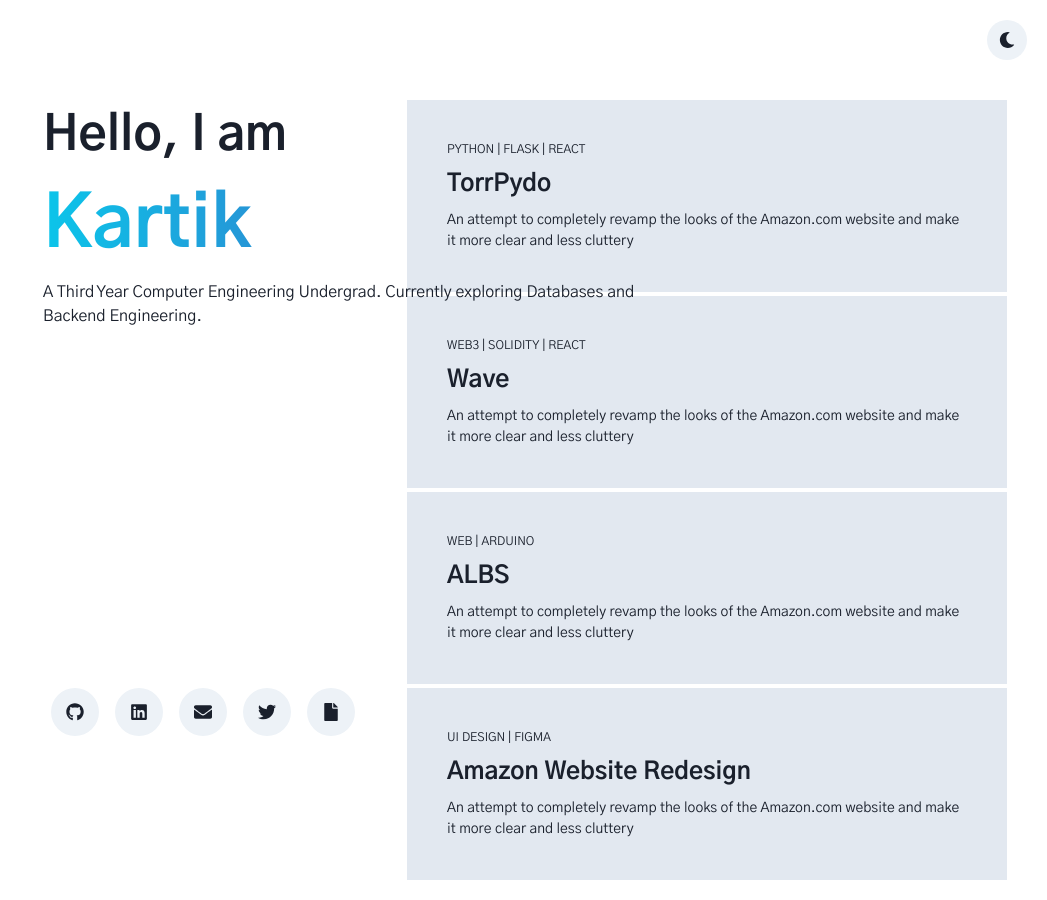
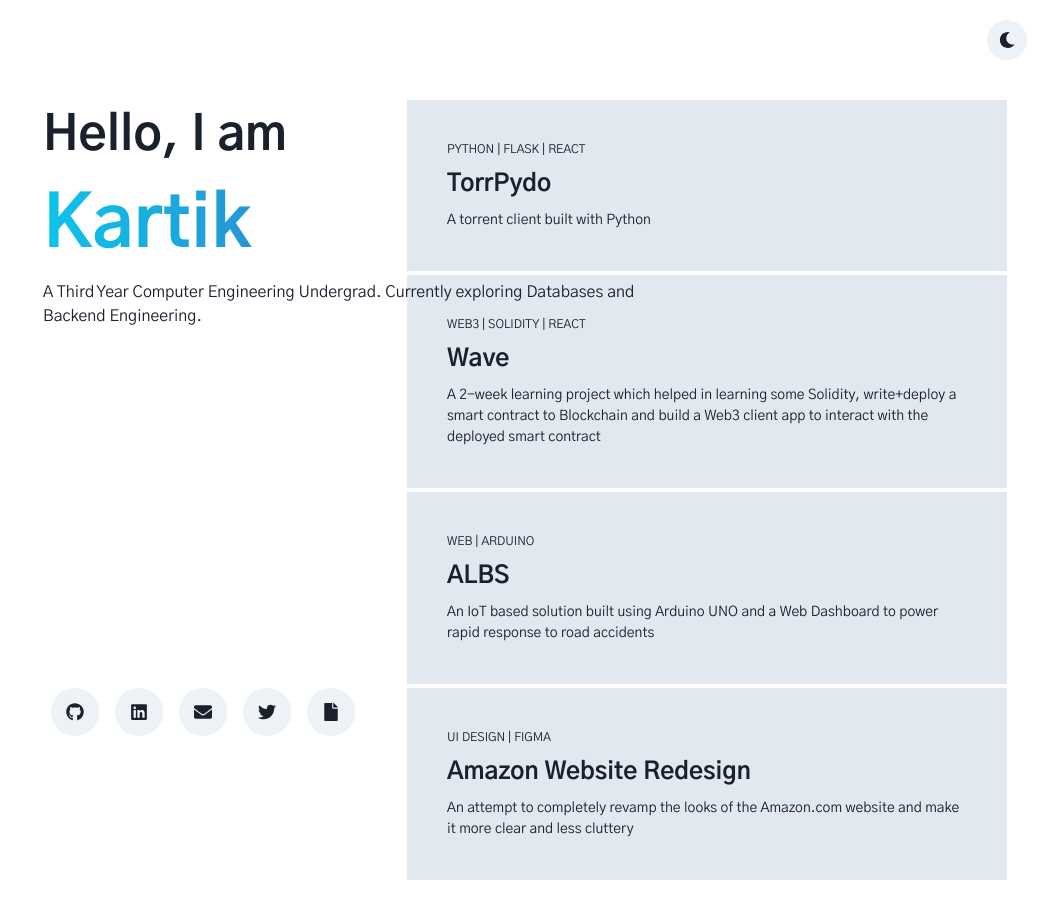
Before and after one commit to KRPoojari/portfolio, a React (Create React App) app: page / in a window 1280 px wide. Shown: the whole page, without its empty margins (233-1280 px from the left). Built offline with nearby package versions, Linux system fonts and the light colour scheme.

Commit message:
Changed Project descriptions

```diff
--- a/src/App.js
+++ b/src/App.js
@@ -20,13 +20,13 @@
   const { isNotSmallerScreen } = useMediaQuery("(min-width:600px)");
 
   return (
-    <Flex bgColor={bgColor} direction="column" align="center" justify="center">
+    <Flex bgColor={bgColor} direction="column">
       <Flex w="100%" p={5} justifyContent="flex-end">
           <IconButton ml="8" icon={isDark ? <FaSun /> : <FaMoon />} isRound="true" onClick={toggleColorMode}></IconButton>
       </Flex>
       <Flex p={5} direction="column" w="100%">
         <Flex w="50%">
-          <Box display="flex" pl="64">
+          <Box display="flex" pl={[10, 64]}>
             <Header />
             <Social />
           </Box>
--- a/src/components/Header.js
+++ b/src/components/Header.js
@@ -13,7 +13,7 @@
     const isSmallerScreen = SmallerScreen === "(min-width:600px)"
 
     return (
-        <Flex justifyContent="flex-start" position="fixed">
+        <Flex justifyContent="flex-start" position={["absolute", "fixed"]}>
             <Box>
                 <Text fontSize="5xl" fontWeight="semibold">Hello, I am </Text>
                 <Text fontSize="7xl" fontWeight="bold" bgGradient="linear(to-r, cyan.400, blue.500, purple.600)" bgClip="text">Kartik</Text>
--- a/src/components/Projects.js
+++ b/src/components/Projects.js
@@ -9,8 +9,6 @@
     const MotionBox = motion(Box)
 
     return (
-
-
         <Flex direction="column">
             <MotionBox mb="1" p={10} maxWidth="600px" bg = {bg} whileHover={{ scale: 1.1 }}>
                 <Box fontSize="xs">
@@ -20,7 +18,7 @@
                     TorrPydo
                 </Box>
                 <Box fontSize="sm">
-                    An attempt to completely revamp the looks of the Amazon.com website and make it more clear and less cluttery
+                    A torrent client built with Python
                 </Box>
             </MotionBox>
             <Spacer />
@@ -32,7 +30,7 @@
                     Wave
                 </Box>
                 <Box fontSize="sm">
-                    An attempt to completely revamp the looks of the Amazon.com website and make it more clear and less cluttery
+                    A 2-week learning project which helped in learning some Solidity, write+deploy a smart contract to Blockchain and build a Web3 client app to interact with the deployed smart contract
                 </Box>
             </MotionBox>
             <Spacer />
@@ -44,7 +42,7 @@
                     ALBS
                 </Box>
                 <Box fontSize="sm">
-                    An attempt to completely revamp the looks of the Amazon.com website and make it more clear and less cluttery
+                    An IoT based solution built using Arduino UNO and a Web Dashboard to power rapid response to road accidents
                 </Box>
             </MotionBox>
             <Spacer />
--- a/src/components/Social.js
+++ b/src/components/Social.js
@@ -12,7 +12,7 @@
     const isDark = colorMode === "dark"
 
     return (
-        <Flex position="fixed" bottom="16" w="50%" justifyContent="flex-start">
+        <Flex position={["absolute", "fixed"]} bottom="16" w="50%" justifyContent="flex-start">
             <IconButton ml="2" size="lg" icon={<FaGithub />} isRound="true" onClick={()=> window.open("https://github.com/KRPoojari", "_blank")}></IconButton>
             <IconButton ml="4" size="lg" icon={<FaLinkedin />} isRound="true" onClick={()=> window.open("https://www.linkedin.com/in/kartik-poojari-74250b201/", "_blank")}></IconButton>
             <IconButton ml="4" size="lg" icon={<FaEnvelope />} isRound="true" onClick={()=> window.open("mailto:kartikpoojari109@gmail.com")}></IconButton>
```
